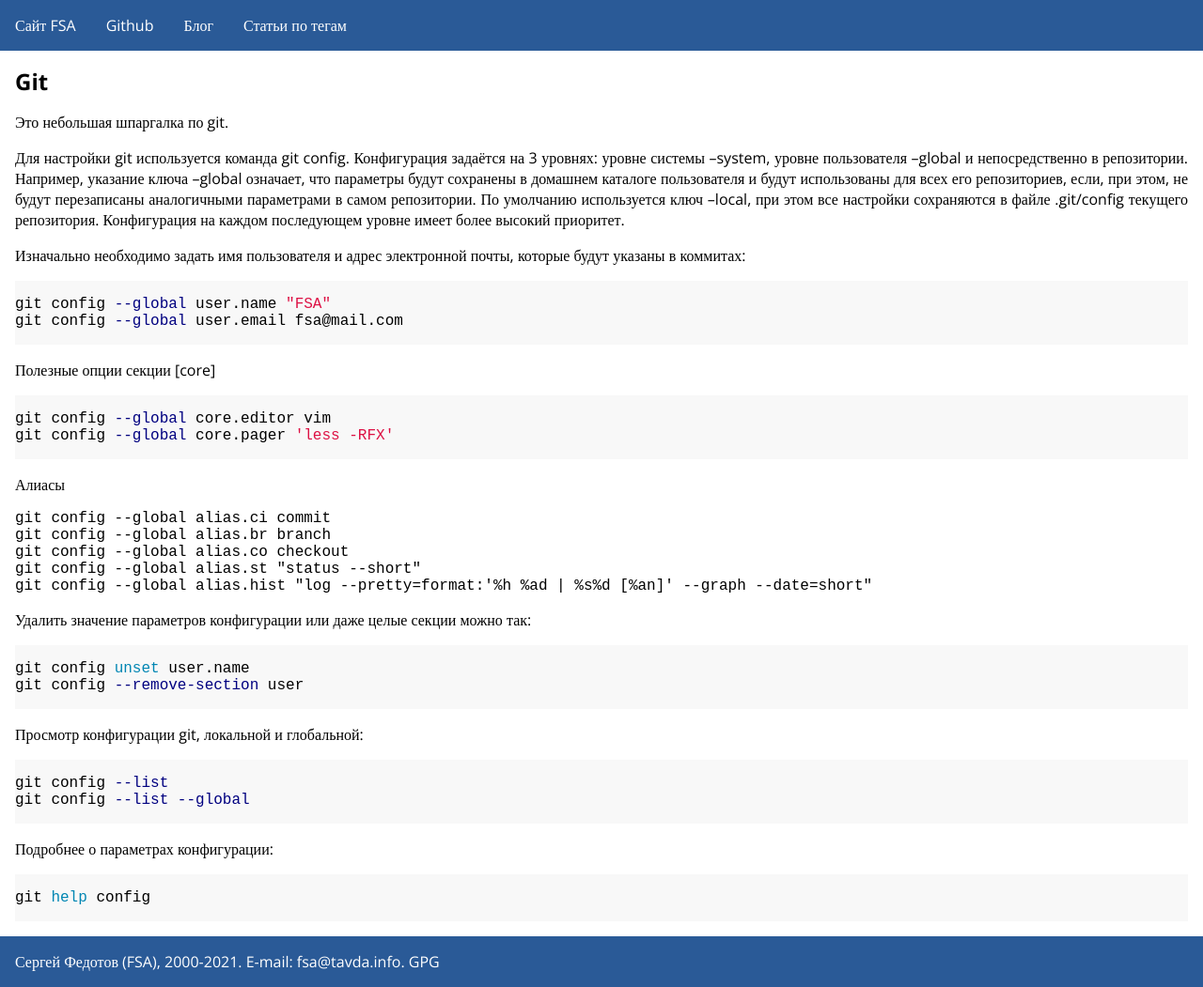
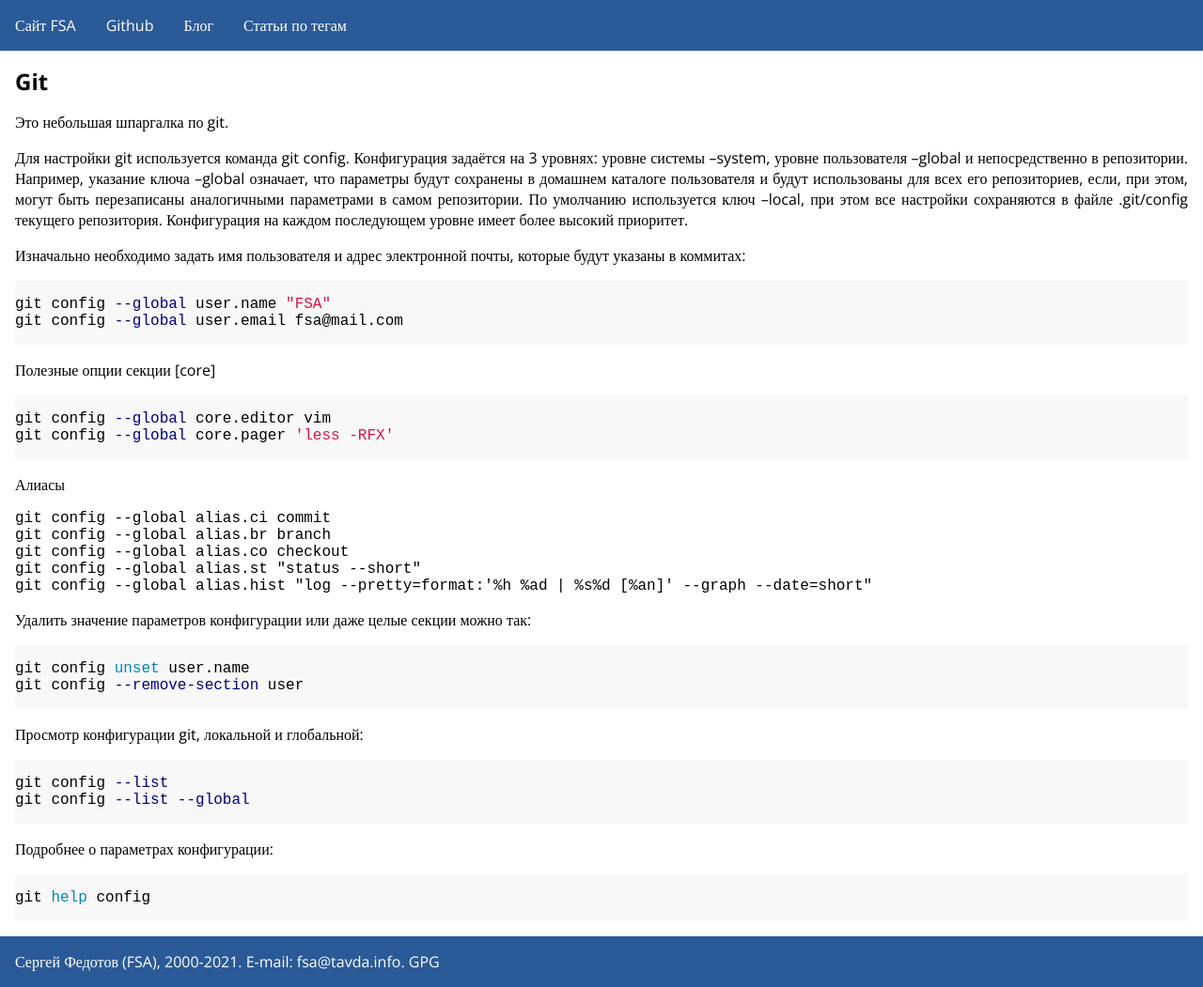
Before and after one commit to fsa/site, a Jekyll site: the page built from _posts/2021-05-06-git.md, in a window 1280 px wide. Shown: the whole page at 94% size. Built offline with Jekyll 4.4.1, drawn with Linux system fonts in a browser that asks for light colours.

Commit message:
Update 2021-05-06-git.md

````diff
--- a/_posts/2021-05-06-git.md
+++ b/_posts/2021-05-06-git.md
@@ -6,7 +6,7 @@
 ---
 Это небольшая шпаргалка по git.
 
-Для настройки git используется команда git config. Конфигурация задаётся на 3 уровнях: уровне системы --system, уровне пользователя --global и непосредственно в репозитории. Например, указание ключа --global означает, что параметры будут сохранены в домашнем каталоге пользователя и будут использованы для всех его репозиториев, если, при этом, не будут перезаписаны аналогичными параметрами в самом репозитории. По умолчанию используется ключ --local, при этом все настройки сохраняются в файле .git/config текущего репозитория. Конфигурация на каждом последующем уровне имеет более высокий приоритет.
+Для настройки git используется команда git config. Конфигурация задаётся на 3 уровнях: уровне системы --system, уровне пользователя --global и непосредственно в репозитории. Например, указание ключа --global означает, что параметры будут сохранены в домашнем каталоге пользователя и будут использованы для всех его репозиториев, если, при этом, могут быть перезаписаны аналогичными параметрами в самом репозитории. По умолчанию используется ключ --local, при этом все настройки сохраняются в файле .git/config текущего репозитория. Конфигурация на каждом последующем уровне имеет более высокий приоритет.
 
 Изначально необходимо задать имя пользователя и адрес электронной почты, которые будут указаны в коммитах:
 ```bash
````
